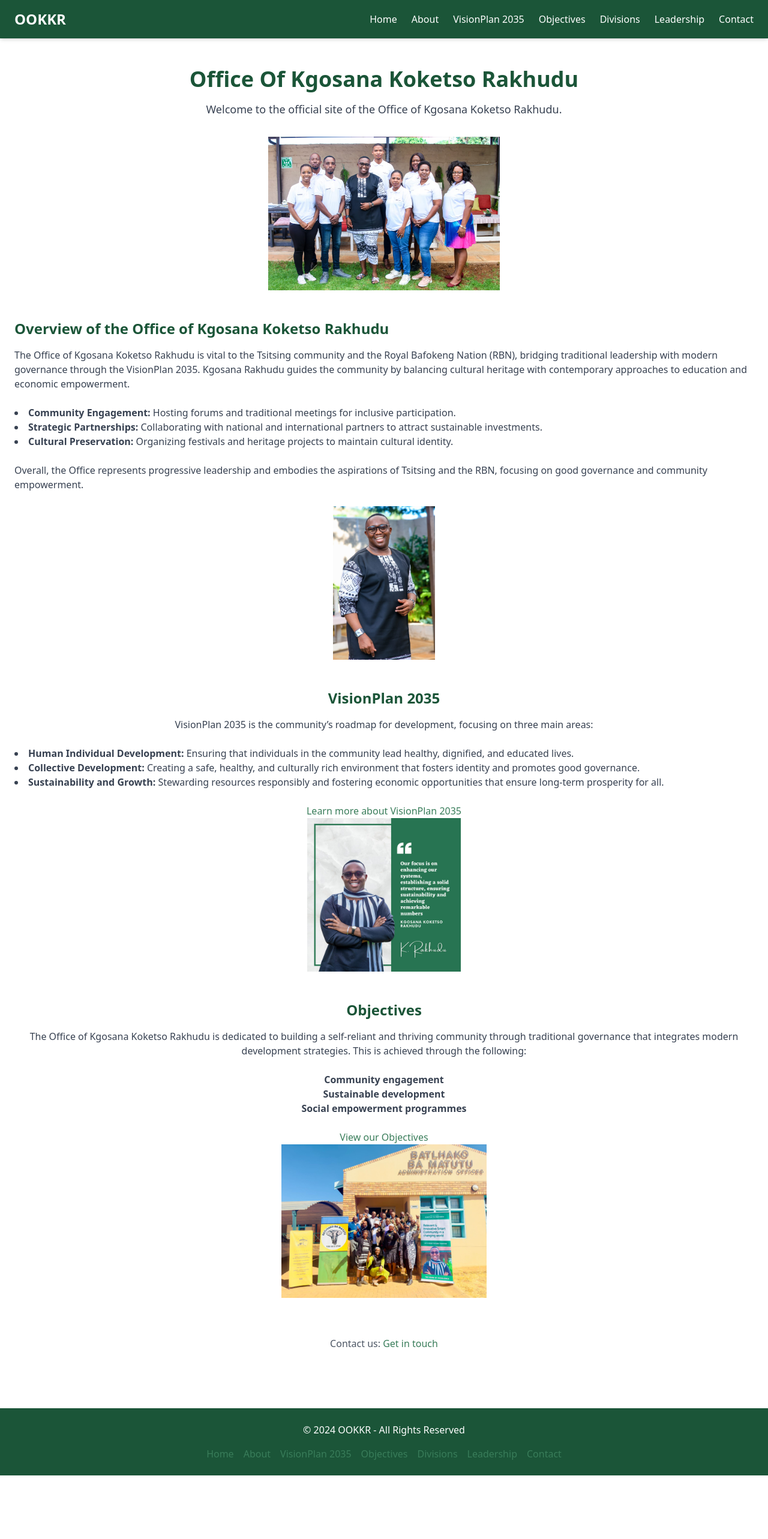
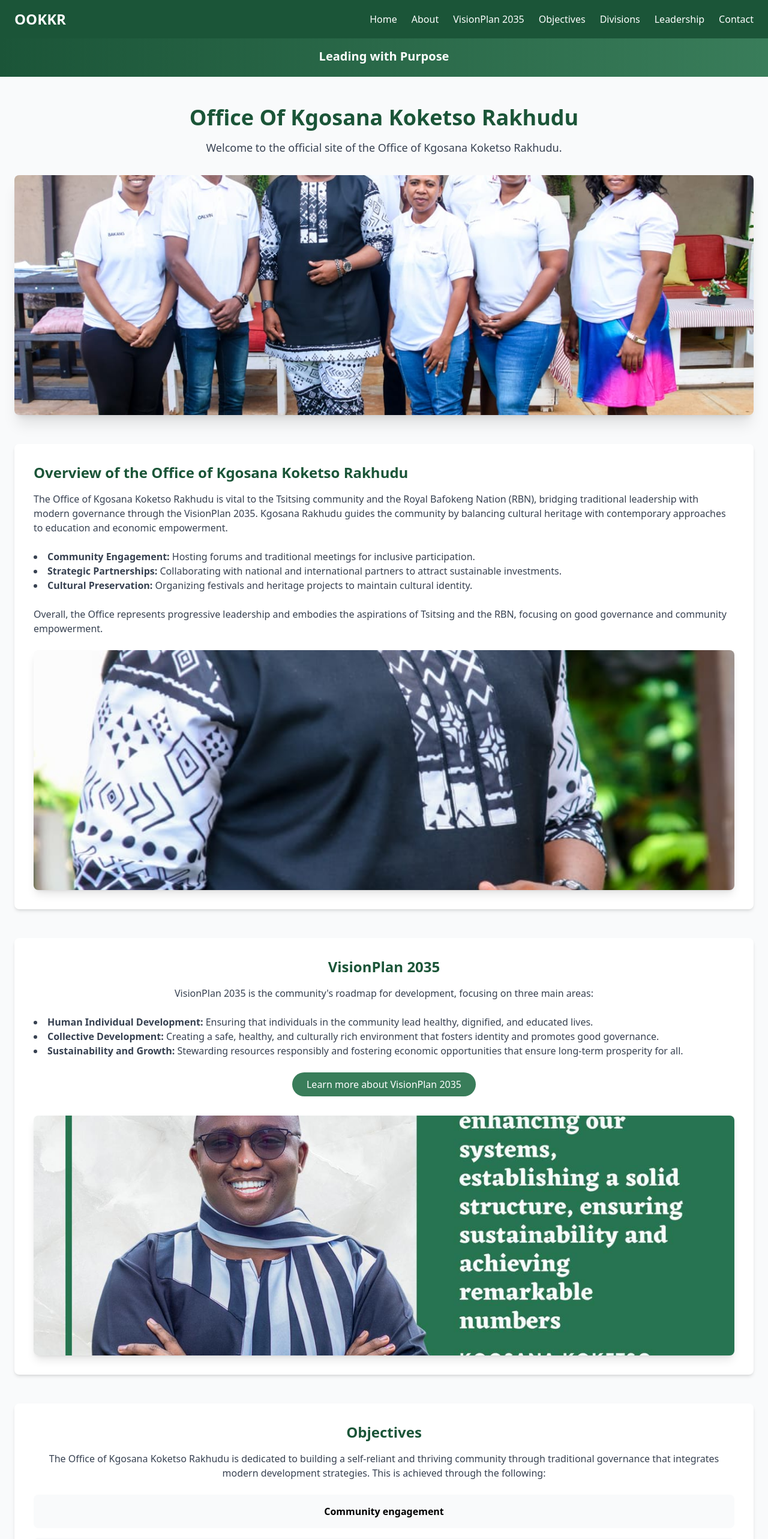
Before and after one commit to Nathilanzi/krf-website, a React (Create React App) app: page / in a window 1280 px wide. Shown: the top 2566 px of the page at 60% size. Before the commit the page ends 2460 px from the top, so only its background shows below. Built offline with nearby package versions, Linux system fonts and the light colour scheme.

Commit message:
Create rotating carousel(Inspiring taglines)
1. Added a TaglineCarousel component at the top that uses FramerMotion(Installed) for smooth animations

```diff
--- a/package.json
+++ b/package.json
@@ -6,6 +6,7 @@
     "@testing-library/jest-dom": "^5.17.0",
     "@testing-library/react": "^13.4.0",
     "@testing-library/user-event": "^13.5.0",
+    "framer-motion": "^11.11.10",
     "react": "^18.3.1",
     "react-dom": "^18.3.1",
     "react-router": "^6.27.0",
--- a/src/Components/Home.jsx
+++ b/src/Components/Home.jsx
@@ -1,16 +1,62 @@
-import React from 'react';
+import React, {useState, useEffect} from 'react';
 import { Link } from 'react-router-dom';
+import {motion, AnimatePresence} from 'framer-motion'
+
+const TaglineCarousel = () => {
+  const taglines = [
+    "Building a Legacy Together",
+    "Leading with Purpose",
+    "Empowering Our Community",
+    "Preserving Heritage, Embracing Future",
+    "Unity Through Traditional Values"
+  ];
+
+  const [currentIndex, setCurrentIndex] = useState(0);
+
+  useEffect(() => {
+    const timer = setInterval(() => {
+      setCurrentIndex((prev) => (prev + 1) % taglines.length);
+    }, 4000); // Change tagline every 4 seconds
+
+    return () => clearInterval(timer);
+  }, []);
+
+  return (
+    <div className="h-16 overflow-hidden bg-gradient-to-r from-[#1B5538] to-[#397D5A] py-4">
+      <AnimatePresence mode="wait">
+        <motion.div
+          key={currentIndex}
+          initial={{ y: 50, opacity: 0 }}
+          animate={{ y: 0, opacity: 1 }}
+          exit={{ y: -50, opacity: 0 }}
+          transition={{ duration: 0.5 }}
+          className="text-center"
+        >
+          <p className="text-xl font-semibold text-white">{taglines[currentIndex]}</p>
+        </motion.div>
+      </AnimatePresence>
+    </div>
+  );
+};
 
 function Home() {
   return (
+    <div className="min-h-screen bg-gray-50">
+    <TaglineCarousel />
     <div className="container mx-auto px-6 py-12">
       <header className="text-center">
         <h1 className="text-4xl font-bold mb-4 text-[#1B5538]">Office Of Kgosana Koketso Rakhudu</h1>
         <p className="text-lg text-gray-700 mb-8">Welcome to the official site of the Office of Kgosana Koketso Rakhudu.</p>
-        <img src="/images/OfficeofKgosanaTeam.jpeg" alt="Community" className="w-full h-64 object-contain mb-8" />
+        <div className="rounded-lg overflow-hidden shadow-xl mb-8">
+          <img
+            src="/images/OfficeofKgosanaTeam.jpeg"
+            alt="Community"
+            className="w-full h-[400px] object-cover"
+          />
+        </div>
       </header>
 
-      <section className="text-left mt-12">
+      <section className="text-left mt-12 bg-white rounded-lg shadow-md p-8">
         <h2 className="text-2xl font-semibold mb-4 text-[#1B5538]">Overview of the Office of Kgosana Koketso Rakhudu</h2>
         <p className="text-gray-700 mb-6">
           The Office of Kgosana Koketso Rakhudu is vital to the Tsitsing community and the Royal Bafokeng Nation (RBN), bridging traditional leadership with modern governance through the VisionPlan 2035. Kgosana Rakhudu guides the community by balancing cultural heritage with contemporary approaches to education and economic empowerment.
@@ -23,41 +69,69 @@ function Home() {
         <p className="text-gray-700 mb-6">
           Overall, the Office represents progressive leadership and embodies the aspirations of Tsitsing and the RBN, focusing on good governance and community empowerment.
         </p>
-        <img src="/images/KgosanaKoketso.jpeg" alt="Kgosana" className="w-full h-64 object-contain mb-8" />
+        <div className="rounded-lg overflow-hidden shadow-lg">
+          <img
+            src="/images/KgosanaKoketso.jpeg"
+            alt="Kgosana"
+            className="w-full h-[400px] object-cover"
+          />
+        </div>
       </section>
 
-      <section className="text-center mt-12">
+      <section className="text-center mt-12 bg-white rounded-lg shadow-md p-8">
         <h2 className="text-2xl font-semibold mb-4 text-[#1B5538]">VisionPlan 2035</h2>
         <p className="text-gray-700 mb-6">
-          VisionPlan 2035 is the community’s roadmap for development, focusing on three main areas:
+          VisionPlan 2035 is the community's roadmap for development, focusing on three main areas:
         </p>
         <ul className="list-disc list-inside mb-6 text-gray-700 text-left">
           <li><strong>Human Individual Development:</strong> Ensuring that individuals in the community lead healthy, dignified, and educated lives.</li>
           <li><strong>Collective Development:</strong> Creating a safe, healthy, and culturally rich environment that fosters identity and promotes good governance.</li>
           <li><strong>Sustainability and Growth:</strong> Stewarding resources responsibly and fostering economic opportunities that ensure long-term prosperity for all.</li>
         </ul>
-        <Link to="/vision-plan" className="text-[#397D5A] hover:text-[#1B5538]">Learn more about VisionPlan 2035</Link>
-        <img src="/images/Kgosanaquote.jpeg" alt="Quote" className="w-full h-64 object-contain mb-8" />
+        <Link to="/vision-plan" className="inline-block px-6 py-2 bg-[#397D5A] text-white rounded-full hover:bg-[#1B5538] transition-colors duration-300">
+          Learn more about VisionPlan 2035
+        </Link>
+        <div className="mt-8 rounded-lg overflow-hidden shadow-lg">
+          <img
+            src="/images/Kgosanaquote.jpeg"
+            alt="Quote"
+            className="w-full h-[400px] object-cover"
+          />
+        </div>
       </section>
 
-      <section className="text-center mt-12">
+      <section className="text-center mt-12 bg-white rounded-lg shadow-md p-8">
         <h2 className="text-2xl font-semibold mb-4 text-[#1B5538]">Objectives</h2>
         <p className="text-gray-700 mb-6">
           The Office of Kgosana Koketso Rakhudu is dedicated to building a self-reliant and thriving community through traditional governance that integrates modern development strategies. This is achieved through the following:
         </p>
-        <ul className="text-gray-700 mb-6">
-          <li><strong>Community engagement</strong></li>
-          <li><strong>Sustainable development</strong></li>
-          <li><strong>Social empowerment programmes</strong></li>
+        <ul className="space-y-4 mb-6">
+          <li className="bg-gray-50 p-4 rounded-lg"><strong>Community engagement</strong></li>
+          <li className="bg-gray-50 p-4 rounded-lg"><strong>Sustainable development</strong></li>
+          <li className="bg-gray-50 p-4 rounded-lg"><strong>Social empowerment programmes</strong></li>
         </ul>
-        <Link to="/objectives" className="text-[#397D5A] hover:text-[#1B5538]">View our Objectives</Link>
-        <img src="/images/Communityengagement.jpeg" alt="Students initiative" className="w-full h-64 object-contain mb-8" />
+        <Link to="/objectives" className="inline-block px-6 py-2 bg-[#397D5A] text-white rounded-full hover:bg-[#1B5538] transition-colors duration-300">
+          View our Objectives
+        </Link>
+        <div className="mt-8 rounded-lg overflow-hidden shadow-lg">
+          <img
+            src="/images/Communityengagement.jpeg"
+            alt="Students initiative"
+            className="w-full h-[400px] object-cover"
+          />
+        </div>
       </section>
 
-      <footer className="mt-16 text-center">
-        <p className="text-gray-600">Contact us: <Link to="/contact" className="text-[#397D5A] hover:text-[#1B5538]">Get in touch</Link></p>
+      <footer className="mt-16 text-center p-8 bg-white rounded-lg shadow-md">
+        <p className="text-gray-600">
+          Contact us: {" "}
+          <Link to="/contact" className="text-[#397D5A] hover:text-[#1B5538] font-semibold">
+            Get in touch
+          </Link>
+        </p>
       </footer>
     </div>
+  </div>
   );
 }
 
```
Also changed, not shown: 1 other file (tests, documents, lock files or other folders).
